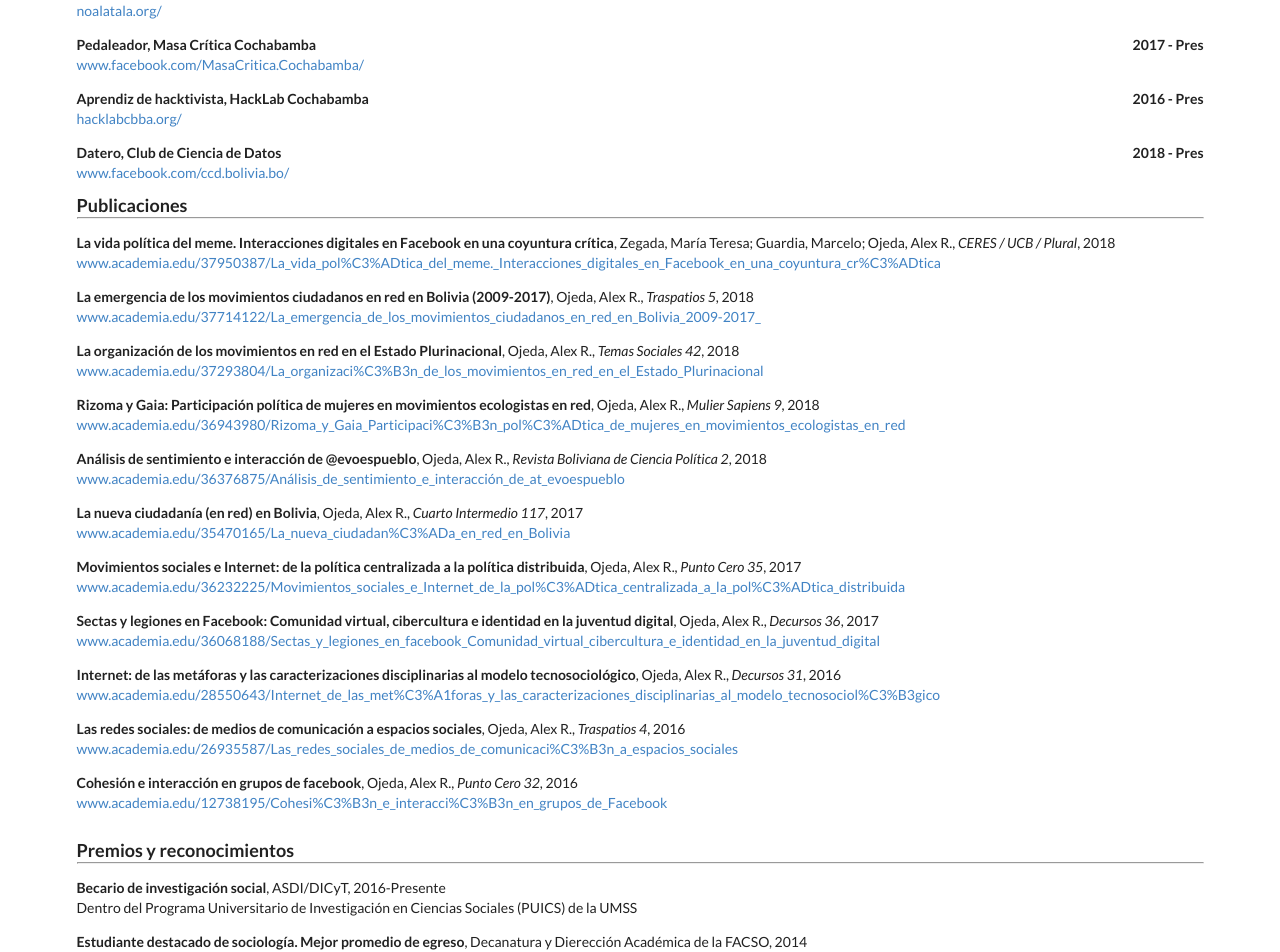
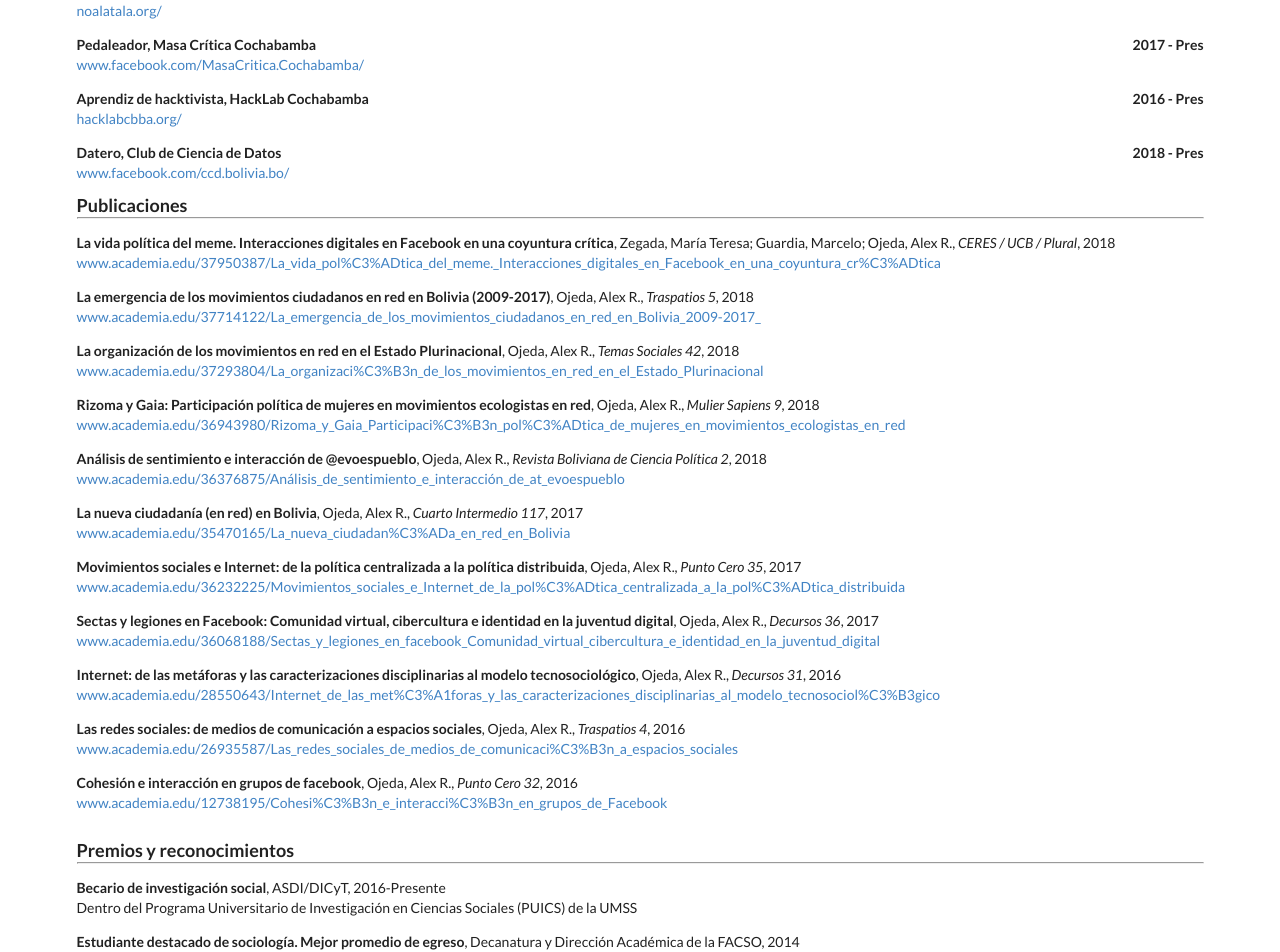
Before and after one commit to alex-roc/alex-roc.github.io, a Jekyll site: the page built from bio/index.html, in a window 1280 px wide. Shown: the part 1098-2050 px from the top of the page. Built offline with Jekyll 4.4.1, drawn with Linux system fonts in a browser that asks for light colours.

Commit message:
Minor fixes

```diff
--- a/_data/bio.json
+++ b/_data/bio.json
@@ -398,7 +398,7 @@
     {
       "title": "Estudiante destacado de sociología. Mejor promedio de egreso",
       "date": "2014",
-      "awarder": "Decanatura y Dierección Académica de la FACSO",
+      "awarder": "Decanatura y Dirección Académica de la FACSO",
       "summary": ""
     }
   ],
```
